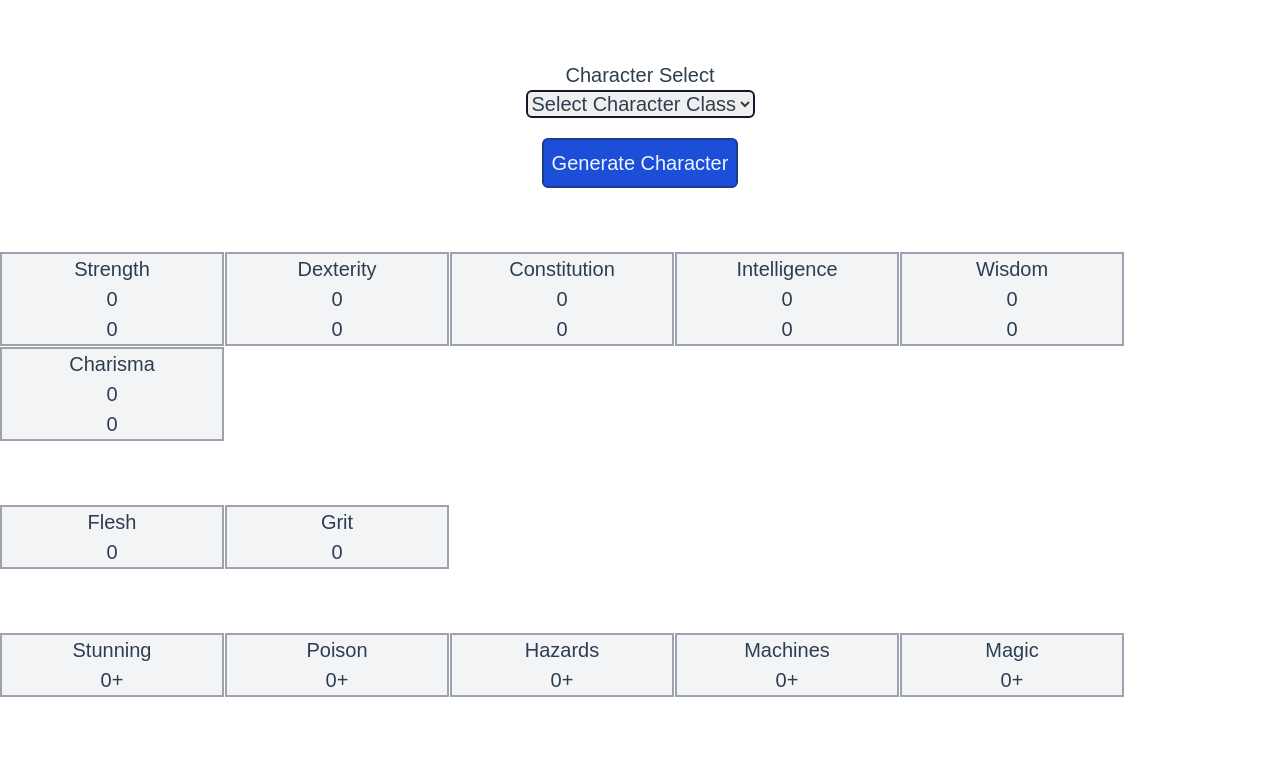
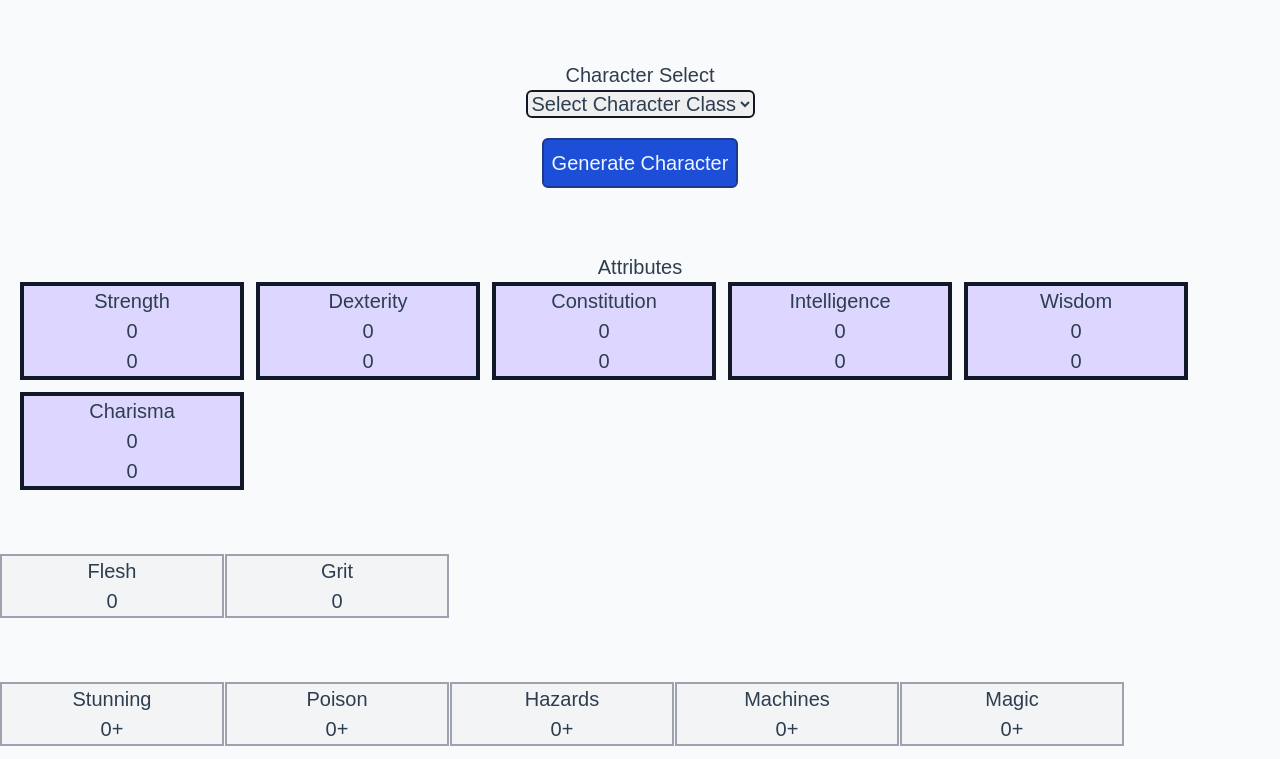
Before and after one commit to alpersad/EEcharacterGen, a Vue app: page / in a window 1280 px wide. Shown: the top 759 px of the page. Built offline with nearby package versions, Linux system fonts and the light colour scheme.

Commit message:
updated css

```diff
--- a/public/index.html
+++ b/public/index.html
@@ -7,7 +7,7 @@
     <link rel="icon" href="<%= BASE_URL %>favicon.ico">
     <title><%= htmlWebpackPlugin.options.title %></title>
   </head>
-  <body>
+  <body class="bg-gray-50">
     <noscript>
       <strong>We're sorry but <%= htmlWebpackPlugin.options.title %> doesn't work properly without JavaScript enabled. Please enable it to continue.</strong>
     </noscript>
--- a/src/components/Attributes.vue
+++ b/src/components/Attributes.vue
@@ -1,6 +1,15 @@
 <template>
-  <div class="flex flex-wrap gap-px">
-    <Attribute v-for="attr in attributes" :key="attr.name" :attribute="attr" />
+  <div class="w-screen">
+    Attributes
+    <div
+      class="flex flex-wrap gap-x-3 gap-y-3 justify-center sm:justify-start sm:ml-5"
+    >
+      <Attribute
+        v-for="attr in attributes"
+        :key="attr.name"
+        :attribute="attr"
+      />
+    </div>
   </div>
 </template>
 
--- a/src/components/Health.vue
+++ b/src/components/Health.vue
@@ -1,5 +1,5 @@
 <template>
-  <div class="flex flex-wrap gap-px">
+  <div class="flex flex-wrap gap-px justify-center sm:justify-start">
     <Flesh :flesh="health.flesh" />
     <Grit :grit="health.grit" />
   </div>
--- a/src/components/Saves.vue
+++ b/src/components/Saves.vue
@@ -1,5 +1,5 @@
 <template>
-  <div class="flex flex-wrap gap-px">
+  <div class="flex flex-wrap gap-px justify-center sm:justify-start">
     <Save v-for="save in saves" :key="save.name" :save="save" />
   </div>
 </template>
--- a/src/components/Skills.vue
+++ b/src/components/Skills.vue
@@ -1,5 +1,5 @@
 <template>
-  <div class="flex flex-wrap gap-px">
+  <div class="flex flex-wrap gap-px justify-center sm:justify-start">
     <Skill v-for="skill in skills" :key="skill.name" :skill="skill" />
   </div>
 </template>
--- a/src/components/common/attribute.vue
+++ b/src/components/common/attribute.vue
@@ -1,5 +1,5 @@
 <template>
-  <div class="border-2 border-gray-400 w-56 bg-gray-100">
+  <div class="border-4 border-gray-900 w-56 bg-purple-200">
     <span class="block">{{ attribute.name }}</span>
     <span class="block">{{ attribute.value }} </span>
     <span class="block">{{ attribute.mod }} </span>
```
